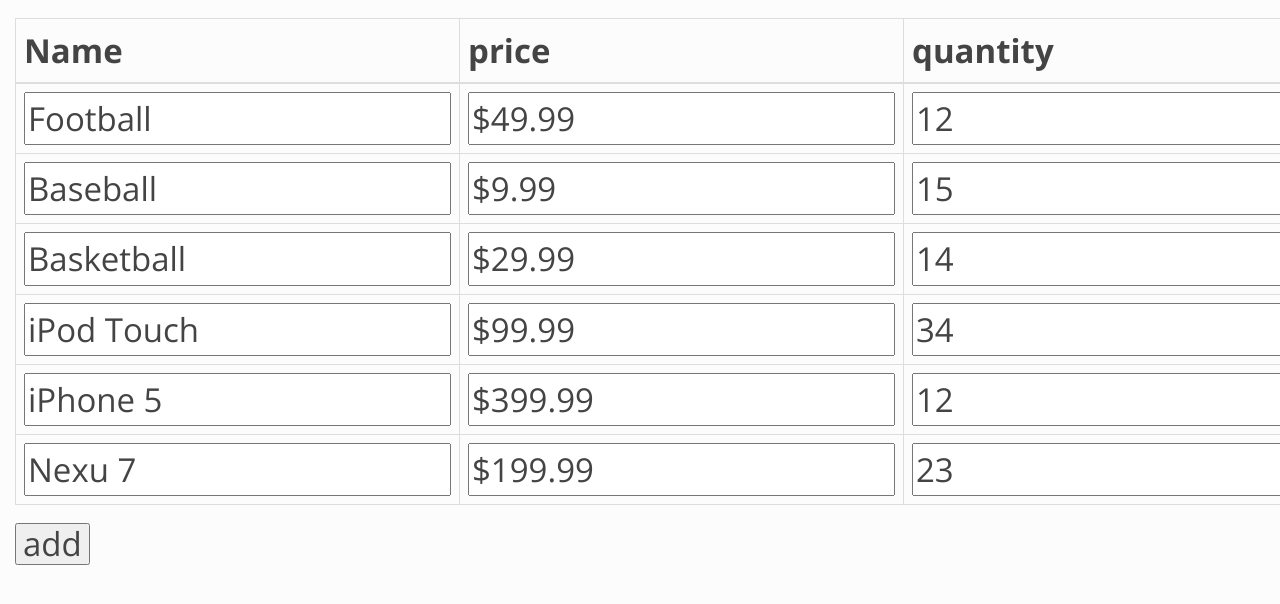
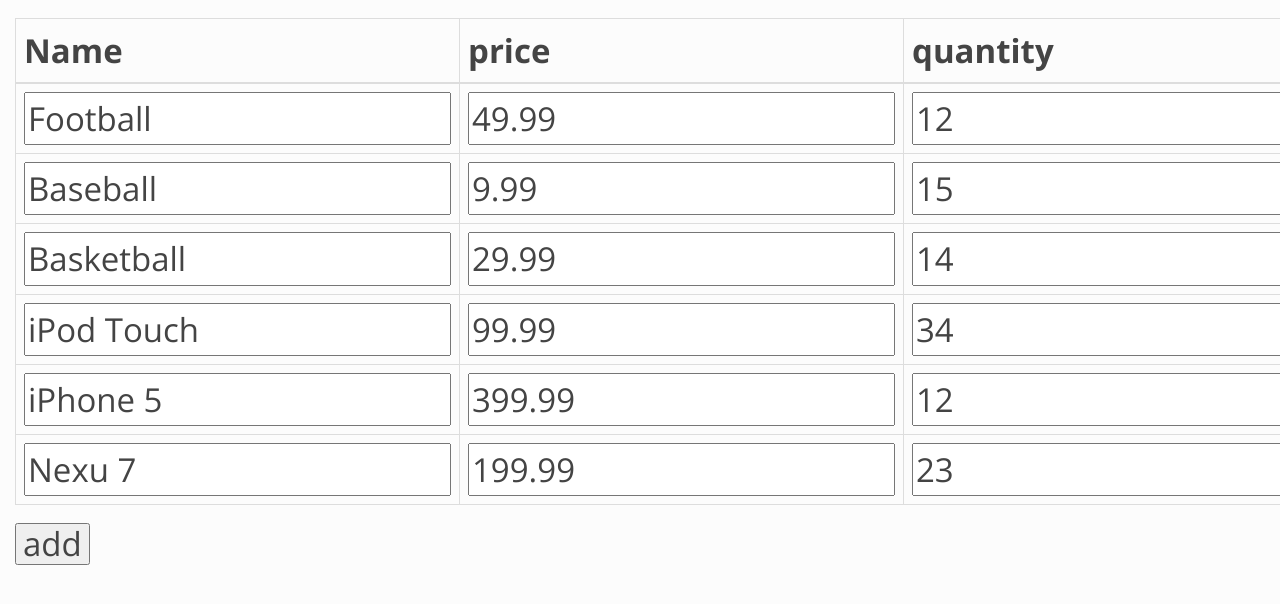
Before and after one commit to tech-dojo/React-Task-Manager, a React app: page / in a window 1280 px wide. Shown: the top 604 px of the page. Built offline with nearby package versions, Linux system fonts and the light colour scheme.

Commit message:
edit completed with uni data flow

```diff
--- a/src/component/Product.jsx
+++ b/src/component/Product.jsx
@@ -9,50 +9,72 @@ class Product extends React.Component {
       {
         id: 1,
         category: 'Sporting Goods',
-        price: '$49.99',
+        price: '49.99',
         qty: 12,
         name: 'Football'
       }, {
         id: 2,
         category: 'Sporting Goods',
-        price: '$9.99',
+        price: '9.99',
         qty: 15,
         name: 'Baseball'
       }, {
         id: 3,
         category: 'Sporting Goods',
-        price: '$29.99',
+        price: '29.99',
         qty: 14,
         name: 'Basketball'
       }, {
         id: 4,
         category: 'Electronics',
-        price: '$99.99',
+        price: '99.99',
         qty: 34,
         name: 'iPod Touch'
       }, {
         id: 5,
         category: 'Electronics',
-        price: '$399.99',
+        price: '399.99',
         qty: 12,
         name: 'iPhone 5'
       }, {
         id: 6,
         category: 'Electronics',
-        price: '$199.99',
+        price: '199.99',
         qty: 23,
         name: 'Nexu 7'
       }
     ];
+    //  this.handleProductTable = this.handleProductTable.bind(this);
 
   }
+  handleProductTable(item) {
+    var products = this.state.PRODUCTS;
 
+    var newProducts = products.map(function(product) {
+      for (var key in product) {
+        if (key == item.name && product.id == item.id) {
+          //  console.log("inside mao");
+          //   console.log(product);
+          product.id = item.id;
+          product[key] = item.value;
+
+        }
+      }
+    return product;
+    });
+    this.setState(newProducts);
+    console.log(newProducts);
+
+    //console.log(products);
+    //  console.log(item);
+
+  };
   render() {
+
     return (
       <div>
         <h1>
-
-          <ProductTable products={this.state.PRODUCTS}/>
+          <ProductTable onProductTableUpdate={this.handleProductTable.bind(this)} products={this.state.PRODUCTS}/>
         </h1>
       </div>
     );
@@ -66,10 +88,16 @@ class ProductTable extends React.Component {
     super(props);
     this.state = {};
     //this.state
-    //  this.state.product = {};
+    this.state.products = {};
     //  this.state.
     this.onAddEvent = this.onAddEvent.bind(this);
-    this.handleProductEdit = this.handleProductEdit.bind(this);
+    this.state.products = this.props.products;
+    console.log(this.state.products);
+    //  this.handleProductEdit = this.handleProductEdit.bind(this);
+  }
+  componentWillMount() {
+
+    console.log(this.props.onProductTableUpdate);
   }
   onAddEvent(evt) {
     var id = (+ new Date() + Math.floor(Math.random() * 999999)).toString(36);
@@ -84,13 +112,9 @@ class ProductTable extends React.Component {
     this.forceUpdate();
 
   }
-  handleProductEdit(product) {}
 
   render() {
-    var rows = [];
-    this.props.products.forEach(function(product) {
-      rows.push(<ProductRow product={product} key={product.id}/>);
-    });
+    var k = this.props.onProductTableUpdate;
     return (
       <div>
         <table className="table table-bordered">
@@ -102,7 +126,12 @@ class ProductTable extends React.Component {
               <th>category</th>
             </tr>
           </thead>
-          <tbody>{rows}</tbody>
+          <tbody>
+
+            {this.props.products.map(function(product) {
+              return (<ProductRow product={product} key={product.id} onProductEdit={k.bind(this)}/>)
+            })}
+          </tbody>
 
         </table>
         <input type="button" onClick={this.onAddEvent} value="add"/>
@@ -119,15 +148,44 @@ class ProductRow extends React.Component {
     super(props);
     this.state = {};
     this.state.product = {};
+    this.state.product = this.props.product;
+  }
+  componentWillMount() {
+    //  this.state.product = this.props.product;
+    //  console.log(this.state.product);
+  }
+  handleCellChange(item) {
+    this.props.onProductEdit(item);
+    //  console.log(this.state.product);
+    //  this.forceUpdate();
+
+    //  console.log(item);
   }
 
   render() {
+
     return (
       <tr>
-        <EditableCell data={this.props.product.name}/>
-        <EditableCell data={this.props.product.price}/>
-        <EditableCell data={this.props.product.qty}/>
-        <EditableCell data={this.props.product.category}/>
+        <EditableCell onCellChange={this.handleCellChange.bind(this)} data={{
+          "type": "name",
+          value: this.props.product.name,
+          id: this.props.product.id
+        }}/>
+        <EditableCell onCellChange={this.handleCellChange.bind(this)} data={{
+          type: "price",
+          value: this.props.product.price,
+          id: this.props.product.id
+        }}/>
+        <EditableCell onCellChange={this.handleCellChange.bind(this)} data={{
+          type: "qty",
+          value: this.props.product.qty,
+          id: this.props.product.id
+        }}/>
+        <EditableCell onCellChange={this.handleCellChange.bind(this)} data={{
+          type: "category",
+          value: this.props.product.category,
+          id: this.props.product.id
+        }}/>
 
       </tr>
     );
@@ -139,20 +197,24 @@ class EditableCell extends React.Component {
 
   constructor(props) {
     super(props);
-    this.state = {};
-    this.state.data = "";
 
   }
-  componentWillMount() {
-    this.setState({data: this.props.data});
-  }
+  componentWillMount() {}
   handleChange(evt) {
-    //console.log();
-    this.setState({data: evt.target.value});
+    //console.log(evt.target);
+    var data = {
+      id: evt.target.id,
+      name: evt.target.name,
+      value: evt.target.value
+    };
+    this.props.onCellChange(data);
   }
   render() {
     return (
-      <td><input type='text' value={this.state.data} onChange={this.handleChange.bind(this)}/></td>
+      <td>
+        <input type='text' name={this.props.data.type} id={this.props.data.id} value={this.props.data.value} onChange={this.handleChange.bind(this)}/>
+
+      </td>
     );
 
   }
```
Also changed, not shown: src/component/test.jsx (added).
